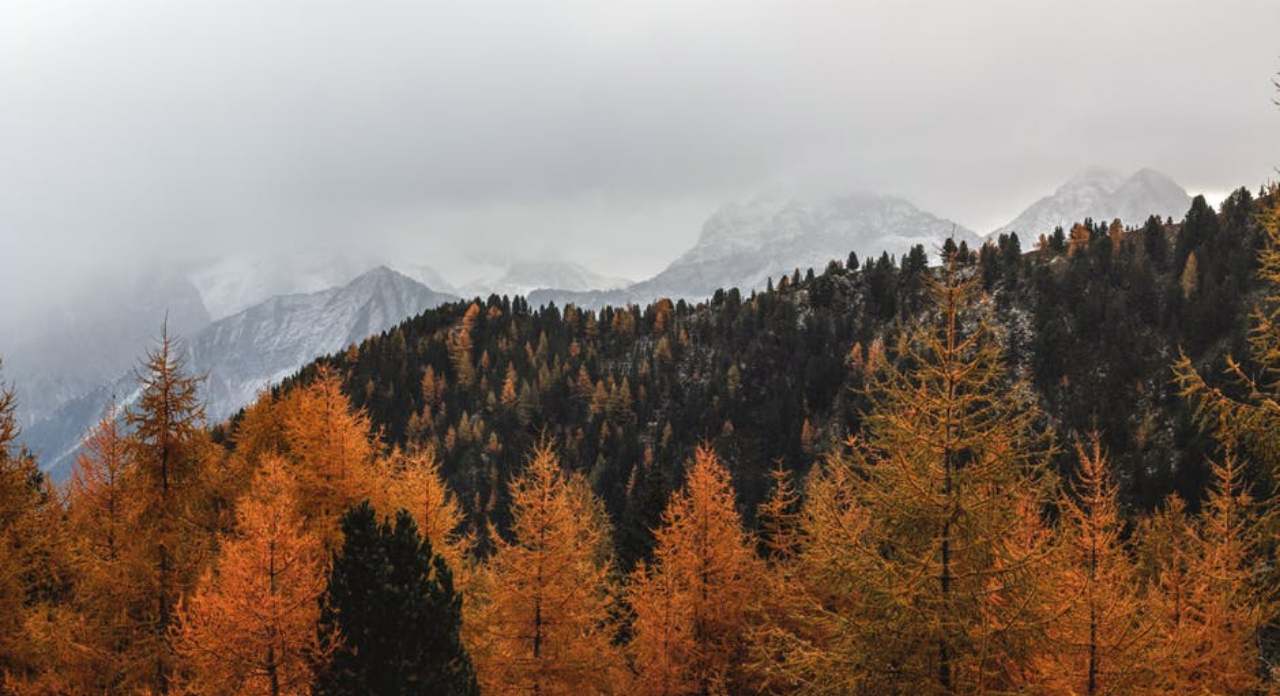
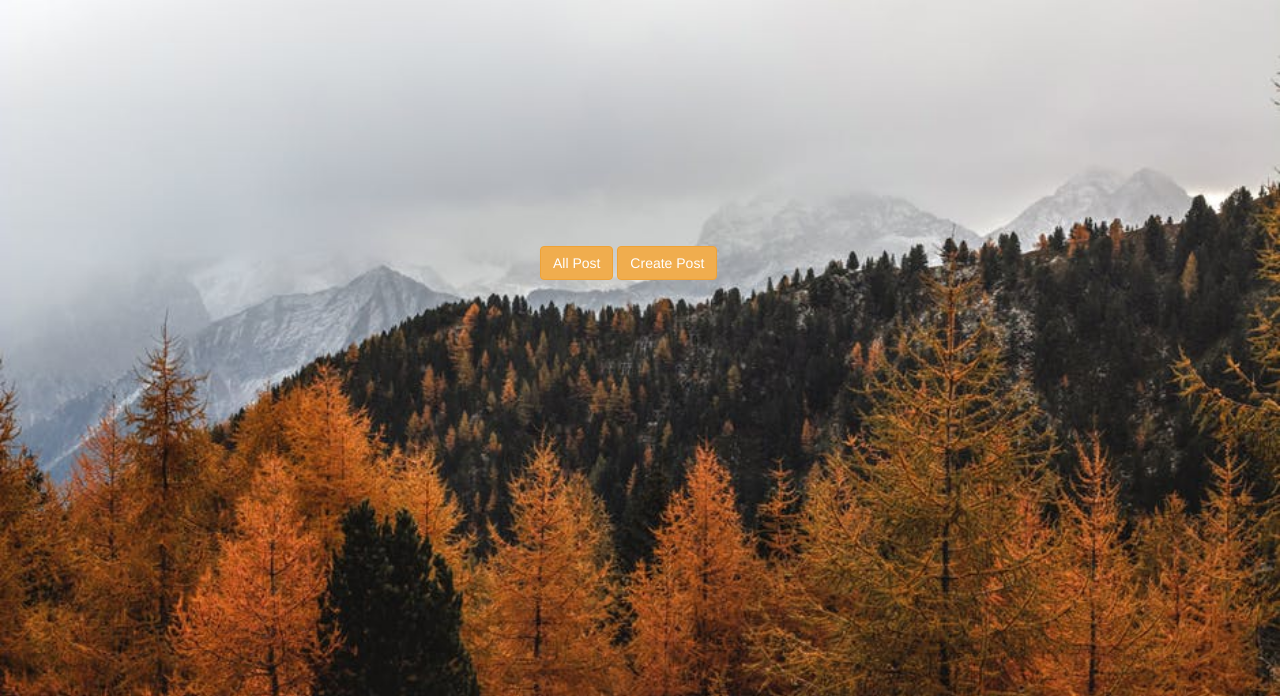
Before and after one commit to ashiksappandi/Upgrad_Frontend, a plain HTML site: page index.html in a window 1280 px wide. Shown: the part 104-800 px from the top of the page. Drawn offline with nearby package versions, Linux system fonts and the light colour scheme; a web font is replaced by a local one.

Commit message:
Post button alignment completed

```diff
--- a/index.html
+++ b/index.html
@@ -2,6 +2,9 @@
 <html>
 
 <head>
+    <meta charset="utf-8">
+    <meta http-equiv="X-UA-Compatible" content="IE=edge">
+    <meta name="viewport" content="width=device-width, initial-scale=1">
     <!-- TODO: Include Font Awesome file here -->
 <!--    <link rel="stylesheet" href="font-awesome-4.7.0/css/font-awesome.min.css"> -->
     <!-- TODO: Include Google Fonts file here -->
@@ -23,14 +26,15 @@
             </div>
             <div class="logon">
                 <button type="button" class="btn btn-signin btn-primary" id="btn-signin" data-toggle="modal" data-target="#signinModal">Sign In</button>
-
                 <button type="button" class="btn btn-signup btn-primary" id="btn-signup" data-toggle="modal" data-target="#signupModal">Sign Up</button>
             </div>
             <div class="clear"></div>
         </div>
         <div class="body">
-
-
+            <div class="post-button-content">
+                <button type="button" class="btn btn-allpost btn-warning" id="btn-allpost">All Post</button>
+                <button type="button" class="btn btn-newpost btn-warning" id="btn-newpost">Create Post</button>
+            </div>
         </div>
         <div class="footer"></div>
     </div>
--- a/styles/common.css
+++ b/styles/common.css
@@ -50,3 +50,11 @@ body, html {
 .modal-dialog{
     width: 25%;
 }
+
+.post-button-content{
+    position: fixed;
+    top: 50%;
+    left: 50%;
+    margin-top: -50px;
+    margin-left: -100px;
+}
```
